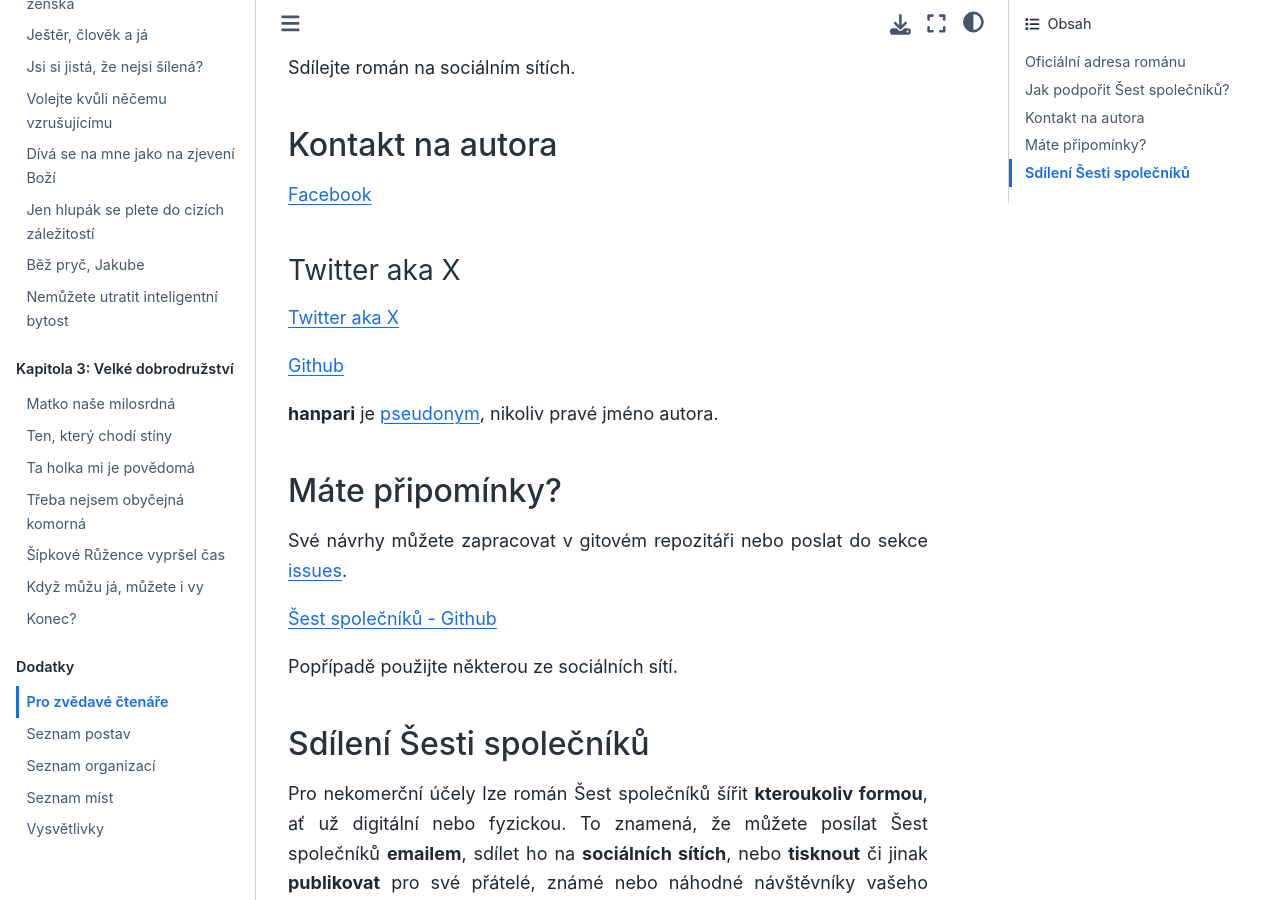
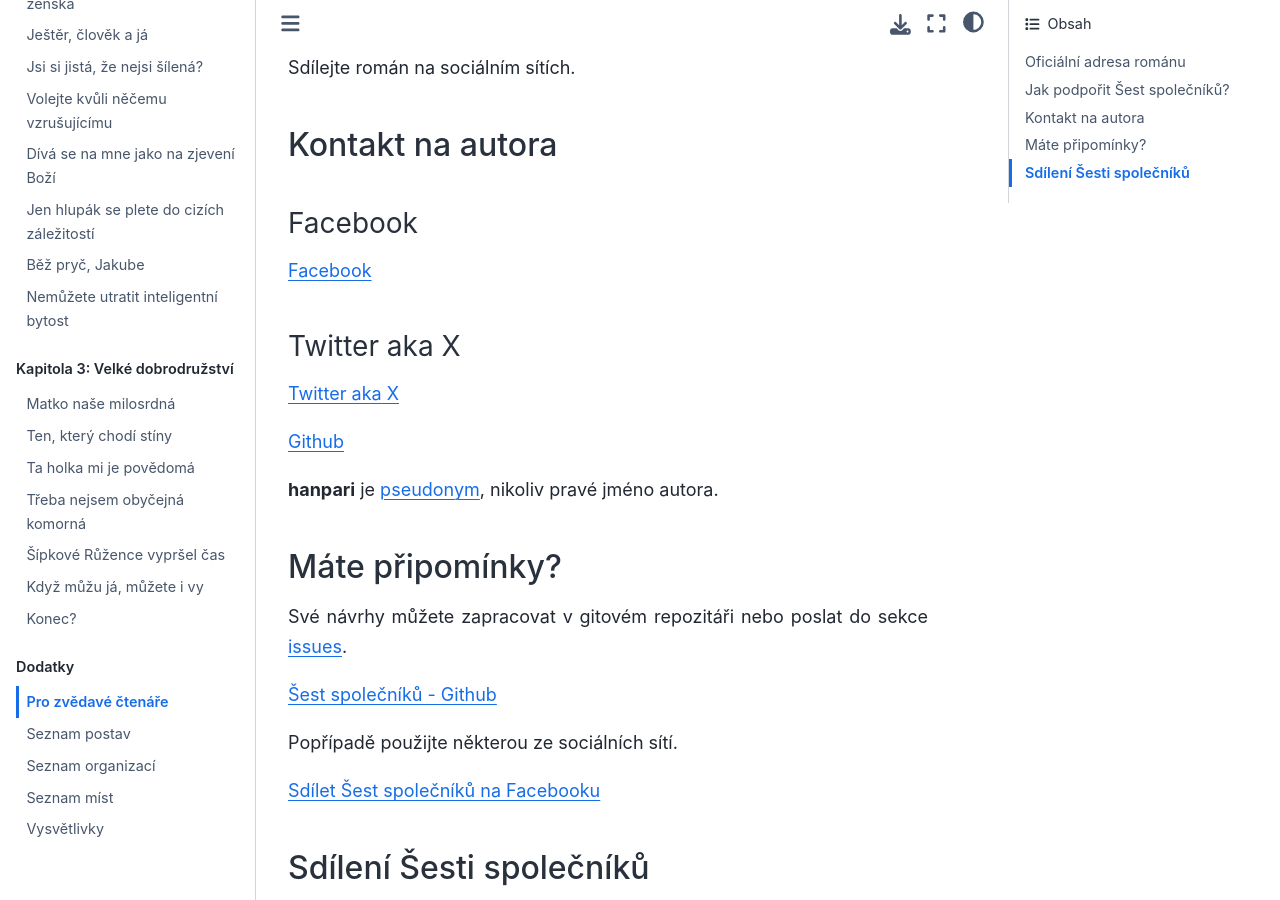
Before and after one commit to hanpari/sest-spolecniku, a Sphinx documentation site: the page built from source/sest_spolecniku/dodatky/informace.md, in a window 1280 px wide and 900 px high, scrolled down 290 px. Built offline with Sphinx 7.4.7 and the Sphinx Book theme 1.1.4, drawn with Linux system fonts in a browser that asks for light colours.

Commit message:
Sdileni 2

```diff
--- a/source/sest_spolecniku/dodatky/informace.md
+++ b/source/sest_spolecniku/dodatky/informace.md
@@ -9,6 +9,8 @@
 Sdílejte román na sociálním sítích.
 
 ## Kontakt na autora
+
+### Facebook
 
 [Facebook](https://www.facebook.com/hanpari.2023)
 
@@ -28,6 +30,13 @@ Své návrhy můžete zapracovat v gitovém repozitáři nebo poslat do sekce [i
 
 Popřípadě použijte některou ze sociálních sítí.
 
+<p class="fb-share-button"
+    data-href="https://www.sest-spolecniku.cz/"
+    data-layout="" data-size=""><a target="_blank"
+        href="https://www.facebook.com/sharer/sharer.php?u=https%3A%2F%2Fwww.sest-spolecniku.cz%2F&amp;src=sdkpreparse"
+        class="fb-xfbml-parse-ignore">Sdílet Šest společníků
+        na Facebooku</a></p>
+
 ## Sdílení Šesti společníků
 
 Pro nekomerční účely lze román Šest společníků šířit **kteroukoliv formou**, ať už digitální nebo fyzickou. To znamená, že můžete posílat Šest společníků **emailem**, sdílet ho na **sociálních sítích**, nebo **tisknout** či jinak **publikovat** pro své přátelé, známé nebo náhodné návštěvníky vašeho blogu.
```
Also changed, not shown: README.md (+2 -0 lines).
